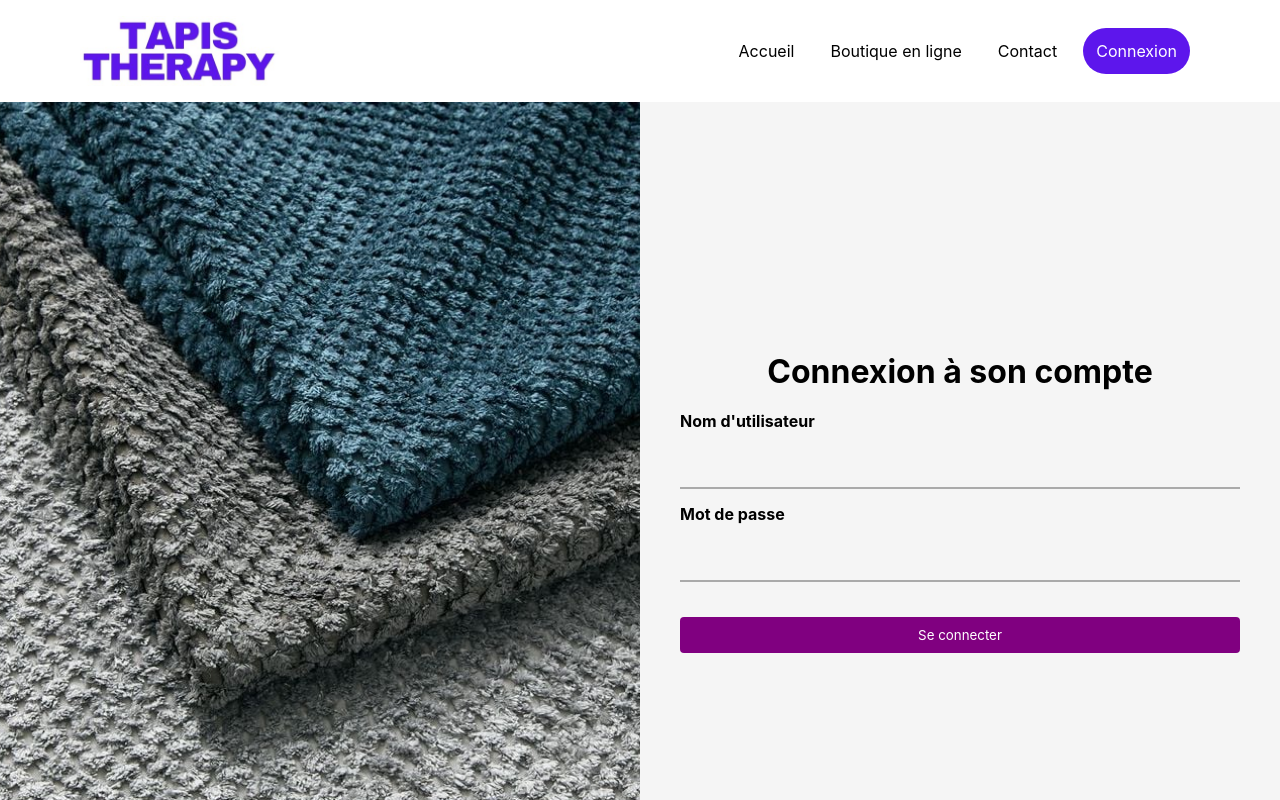
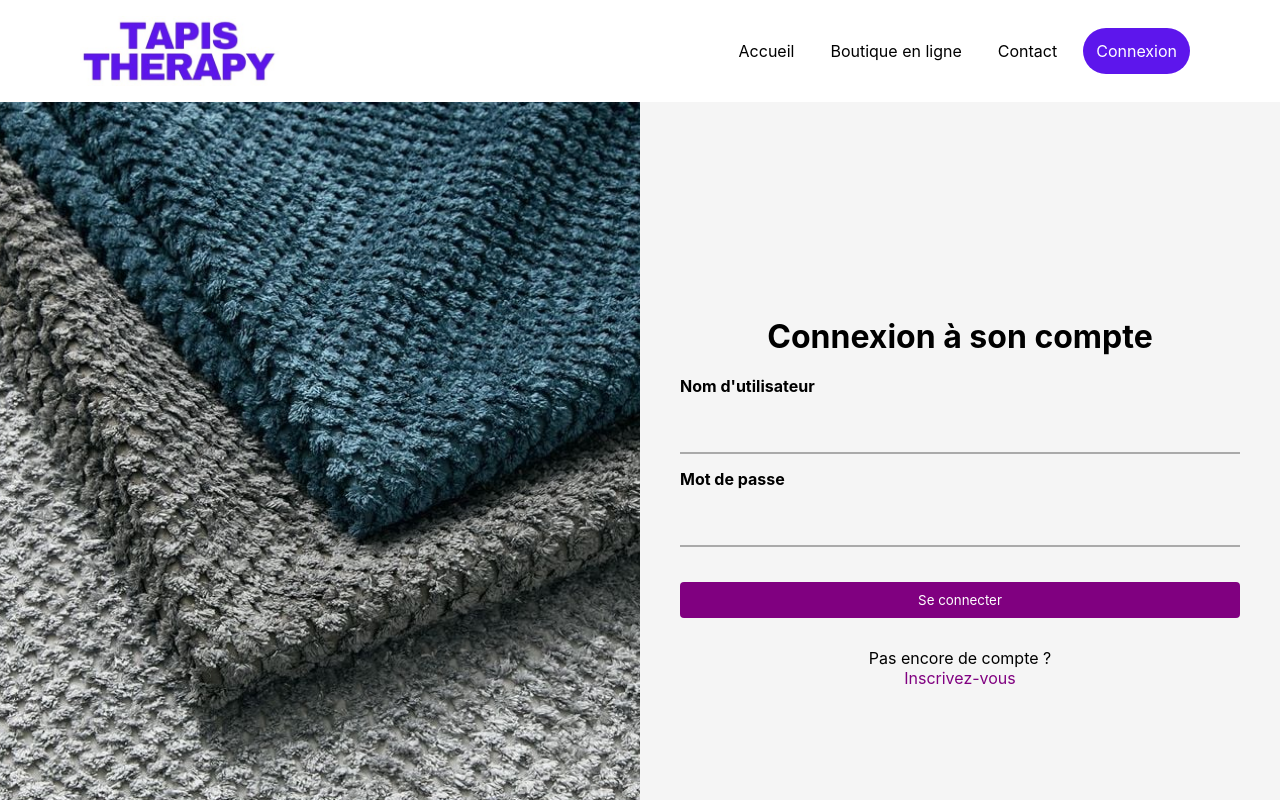
Before and after one commit to louthomas94/e-commerce, a React (Create React App) app: page /connexion in a window 1280 px wide. Shown: the top 800 px of the page. Built offline with nearby package versions, Linux system fonts and the light colour scheme.

Commit message:
change connexion page with registeration

```diff
--- a/src/pages/Connexion.jsx
+++ b/src/pages/Connexion.jsx
@@ -4,8 +4,8 @@ import "../styles/pages/connexion.css";
 const Connexion = () => {
   return (
     <div className="connexion-container">
-      <div className="connexion-image"></div> {/* Section Image */}
-      <div className="connexion-form">       {/* Section Formulaire */}
+      <div className="connexion-image"></div>
+      <div className="connexion-form">
         <h1 className="Tconnexion">Connexion à son compte</h1>
         <form className="Fconnexion" action="" method="POST">
           <label>Nom d'utilisateur</label>
@@ -15,6 +15,11 @@ const Connexion = () => {
           <input type="password" name="mdp" required />
 
           <input type="submit" value="Se connecter" name="boutton-valider" />
+
+          <div className="inscription-link">
+            <p>Pas encore de compte ?</p>
+            <a href="/inscription">Inscrivez-vous</a>
+          </div>
         </form>
       </div>
     </div>
--- a/src/styles/pages/connexion.css
+++ b/src/styles/pages/connexion.css
@@ -1,4 +1,5 @@
-body, html {
+body,
+html {
     margin: 0;
     padding: 0;
     box-sizing: border-box;
@@ -10,15 +11,13 @@ body, html {
     min-height: 100vh;
 }
 
-/* Section gauche avec l'image */
 .connexion-image {
     width: 50%;
-    background-image: url('../../assets/image.connexion.jpg'); /* Remplace par ton image */
+    background-image: url('../../assets/image.connexion.jpg');
     background-size: cover;
     background-position: center;
 }
 
-/* Section droite avec le formulaire */
 .connexion-form {
     width: 50%;
     padding: 40px;
@@ -72,3 +71,17 @@ body, html {
 .Fconnexion input[type="submit"]:hover {
     background-color: #5d00b3;
 }
+
+.Fconnexion .inscription-link {
+    text-align: center;
+    margin-top: 15px;
+}
+
+.Fconnexion .inscription-link a {
+    color: purple;
+    text-decoration: none;
+}
+
+.Fconnexion .inscription-link a:hover {
+    text-decoration: underline;
+}
```
